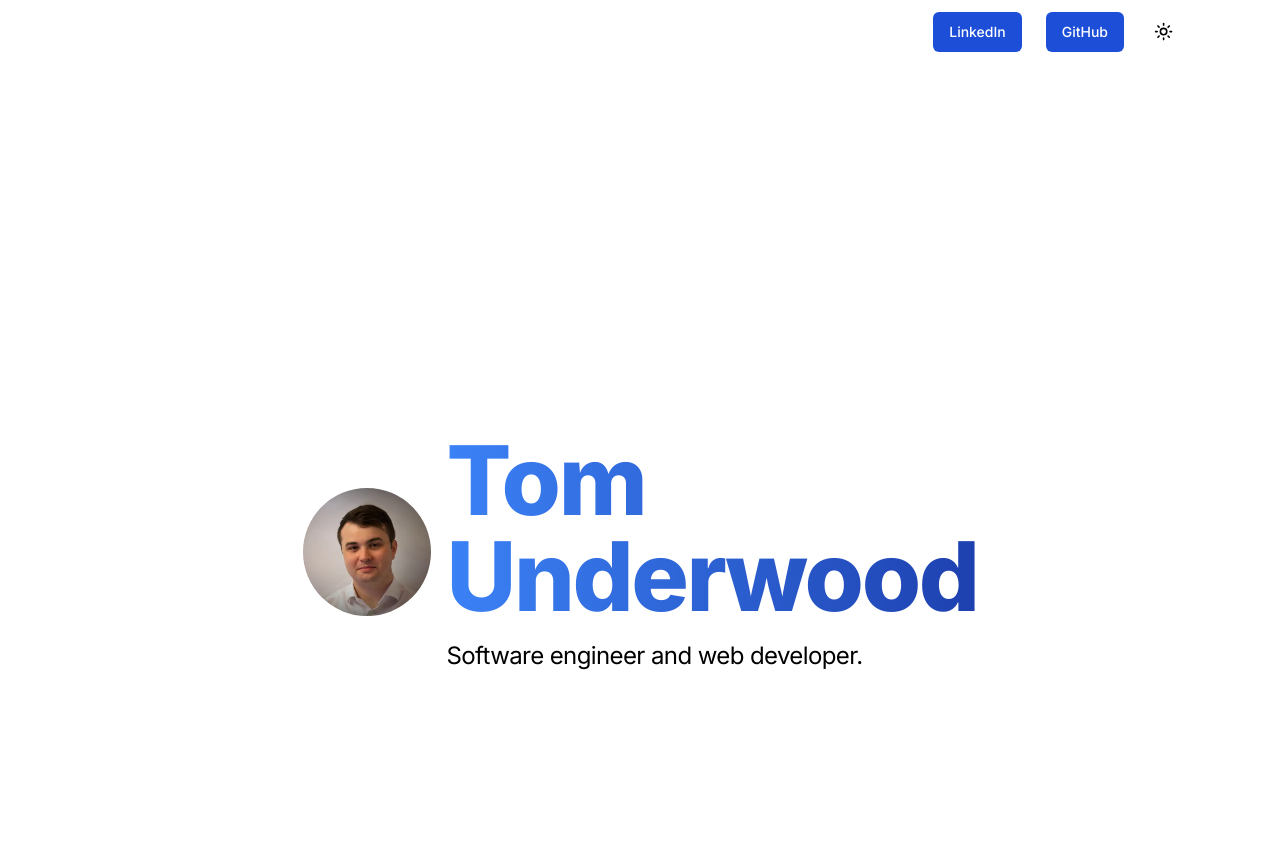
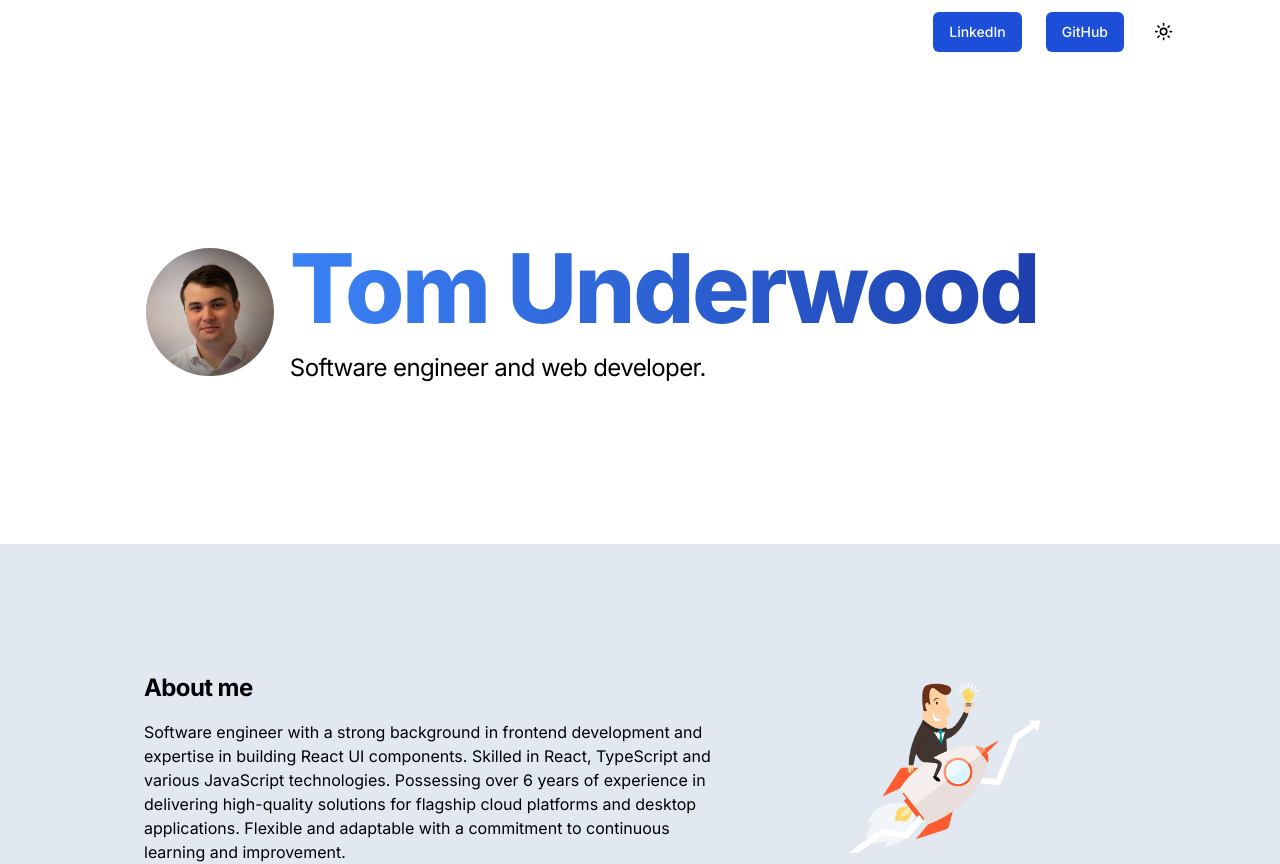
Before and after one commit to wraig0/portfolio, a Next.js app: page / in a window 1280 px wide. Shown: the top 864 px of the page. Built offline with nearby package versions, Linux system fonts and the light colour scheme.

Commit message:
remove large screen padding

```diff
--- a/app/page.tsx
+++ b/app/page.tsx
@@ -31,7 +31,7 @@ export default function Home() {
 
       <main className="flex flex-col items-center justify-between md:pt-12 w-full">
         <div className="flex flex-col gap-8 w-full ">
-          <section className="lg:p-80 md:pl-24 md:pr-48 md:pt-32 md:pb-32 pl-8 pr-8 pt-24 pb-24 bg-background flex flex-col md:flex-row items-center justify-center gap-4">
+          <section className="md:pl-24 md:pr-48 md:pt-32 md:pb-32 pl-8 pr-8 pt-24 pb-24 bg-background flex flex-col md:flex-row items-center justify-center gap-4">
             <Image
               src={me}
               alt="me"
```
